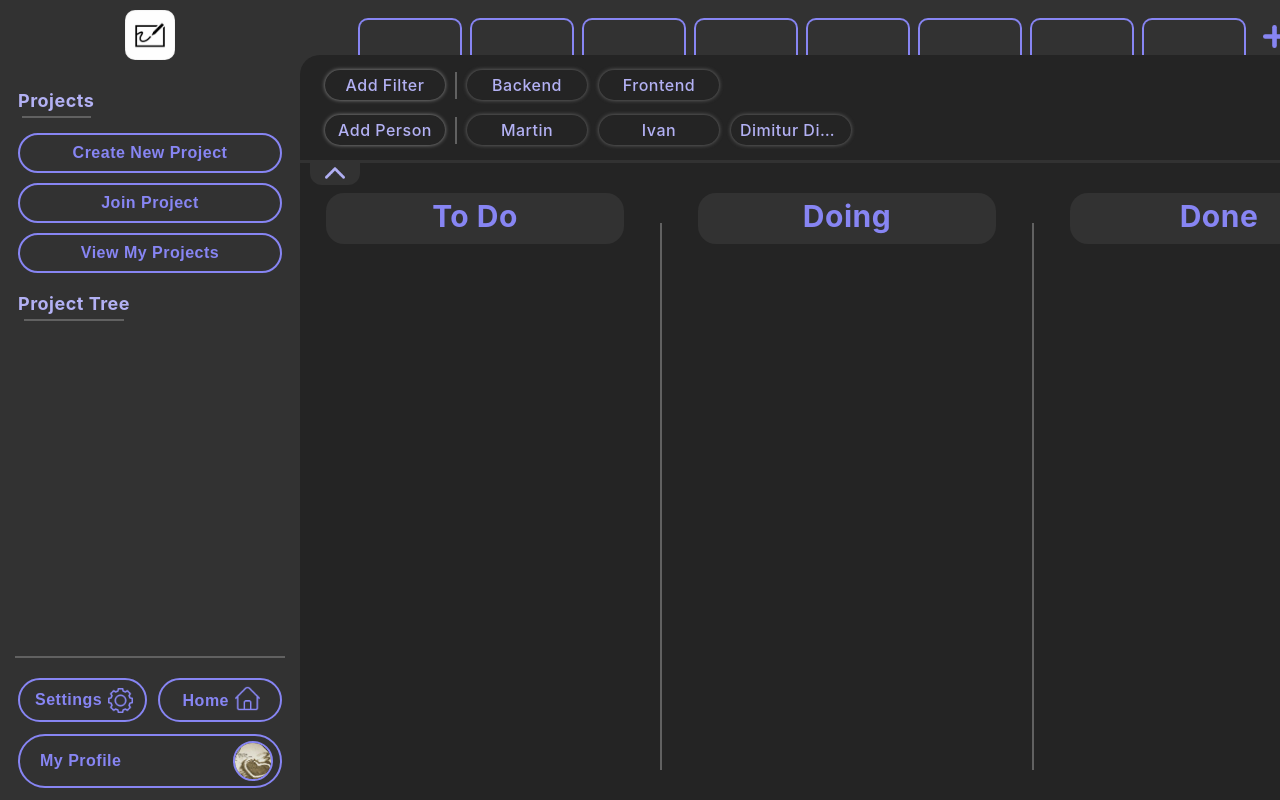
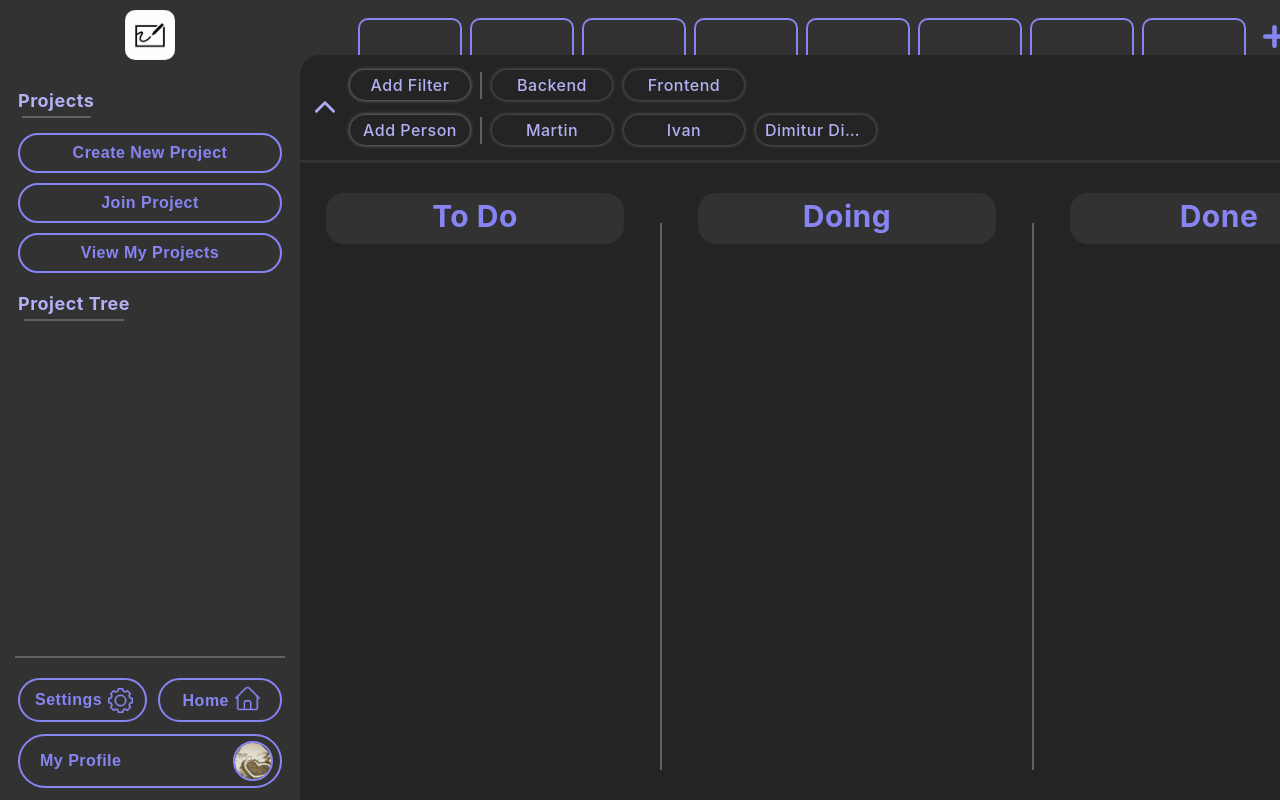
Before and after one commit to DonPull/Kanban-Board, a React (Create React App) app in the folder frontend/: page / in a window 1280 px wide. Shown: the top 800 px of the page. Built offline with nearby package versions, Linux system fonts and the light colour scheme.

Commit message:
Changed design for filters collapse button.

```diff
--- a/frontend/src/components/Content/Filters/FilterPill.css
+++ b/frontend/src/components/Content/Filters/FilterPill.css
@@ -41,7 +41,7 @@
     width: max-content;
 }
 
-.collapsed-filters-label{
+.collapsed-filters-label {
     color: var(--theme-color-accent-1);
     font-size: 1.8rem;
     font-weight: 500;
@@ -77,7 +77,7 @@
 
 .add-filter-btn{
     margin-right: 0;
-    margin-left: 2.5rem;
+    /* margin-left: 2.5rem; */
     box-shadow: 0px 0px 4px rgb(146, 146, 146);
 }
 .add-filter-btn:hover{
@@ -120,16 +120,18 @@
 }
 
 #collapse-filters-btn{
+    align-self: center;
+    margin-top: 1.5rem;
     display: flex;
     justify-content: center;
-    position: absolute;
+    /* position: absolute; */
     cursor: pointer;
-    top: 100%;
-    left: 1rem;
+    /* top: 100%;
+    left: 1rem; */
     width: 5rem;
     height: 2.2rem;
-    border-radius: 0 0 12px 12px;
-    background-color: var(--theme-color-bg-element);
+    /* border-radius: 0 0 12px 12px; */
+    /* background-color: var(--theme-color-bg-element); */
 }
 #collapse-filters-btn > img{
     height: 2rem;
--- a/frontend/src/components/Content/Filters/Filters.jsx
+++ b/frontend/src/components/Content/Filters/Filters.jsx
@@ -63,11 +63,19 @@ class Filters extends Component {
 
         return (
             <div ref={outerFiltersContainerRef} style={{ position: "relative" }} className='flex column justify-space-between'>
+
+                {/* // the div below is temoporary */}
+                <div className='flex'>
+
+                    <div ref={this.state.collapseFiltersBtnRef} id="collapse-filters-btn">
+                        <img src={collapseArrow}/>
+                    </div>
+
                     <div ref={filtersContainerRef} id="filters-container" className='flex column'>
                         {/* <div id="filters-container" className='flex'> */}
                         <div className='flex'>
                             <FilterPill id={addTagBtnId} hide={filtersAreCollapsed} isAddFilterBtn={true} label="Add Filter" />
-                        {filtersAreCollapsed ? <div className='collapsed-filters-label'>Filters</div> : ""}
+                            {filtersAreCollapsed ? <div className='collapsed-filters-label' style={{ margin: "0", marginRight: "0.8rem" }}>Filters</div> : ""}
                             {filterTags.length > 0 && !filtersAreCollapsed ? <div className='separator-vertical' /> : ""}
                             {/* {filterTags.map(f => f)} */}
                             {filterTags.map(f => { return( <div className='flex justify-center align-center'> {f} <div className='tag-comma'>,</div> </div> ) })}
@@ -82,11 +90,13 @@ class Filters extends Component {
                         </div>
                     </div>
 
+                </div>
+
                 <div className='main-section-separator'/>
 
-                <div ref={this.state.collapseFiltersBtnRef} id="collapse-filters-btn">
+                {/* <div ref={this.state.collapseFiltersBtnRef} id="collapse-filters-btn">
                     <img src={collapseArrow}/>
-                </div>
+                </div> */}
 
                 {<Modal modalContent={<FilterModalContent />} openBtnId={addTagBtnId} />}
                 {<Modal modalContent={<FilterModalContent />} openBtnId={addPersonTagBtnId} />}
```
Lines whose indentation alone changed are shown as unchanged.
